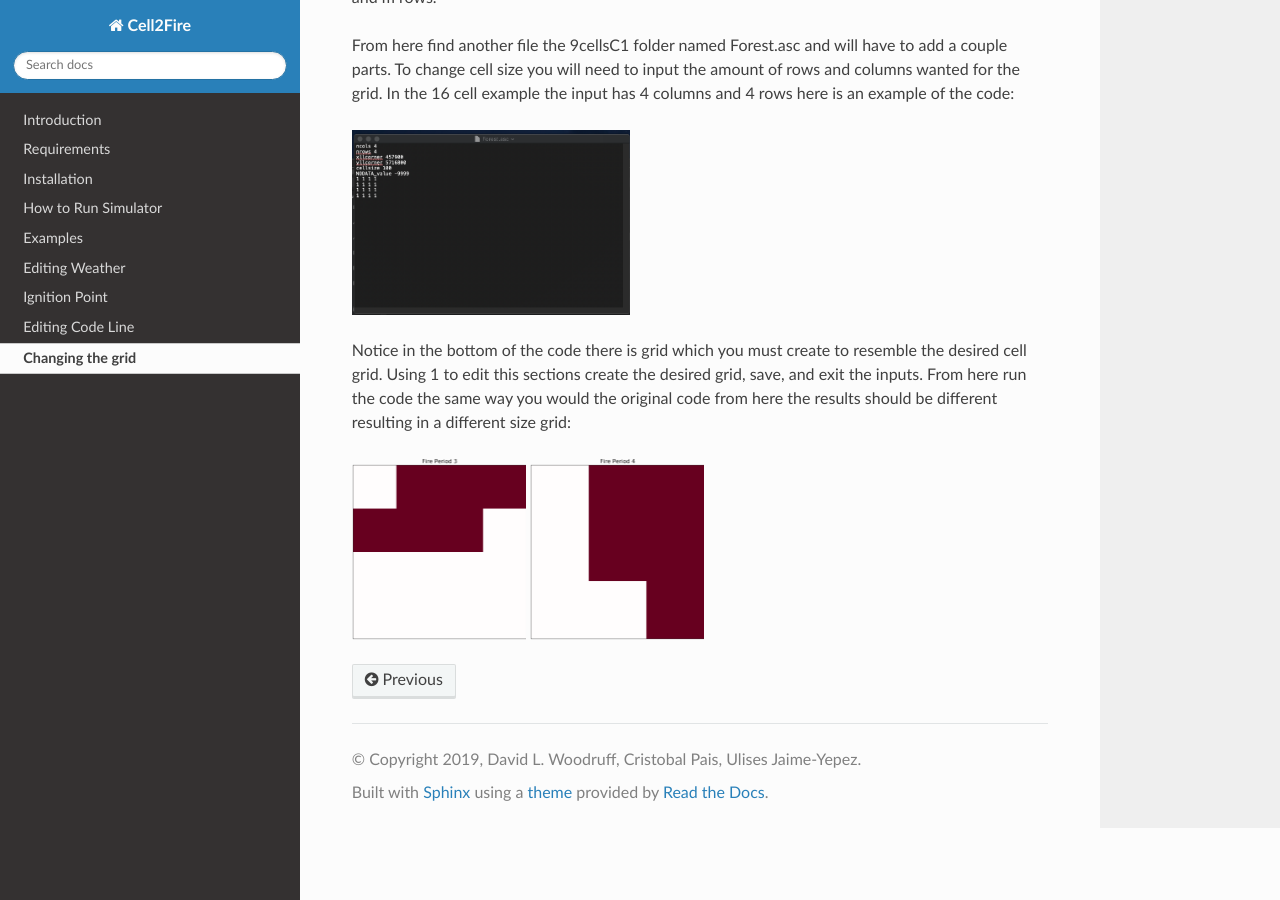
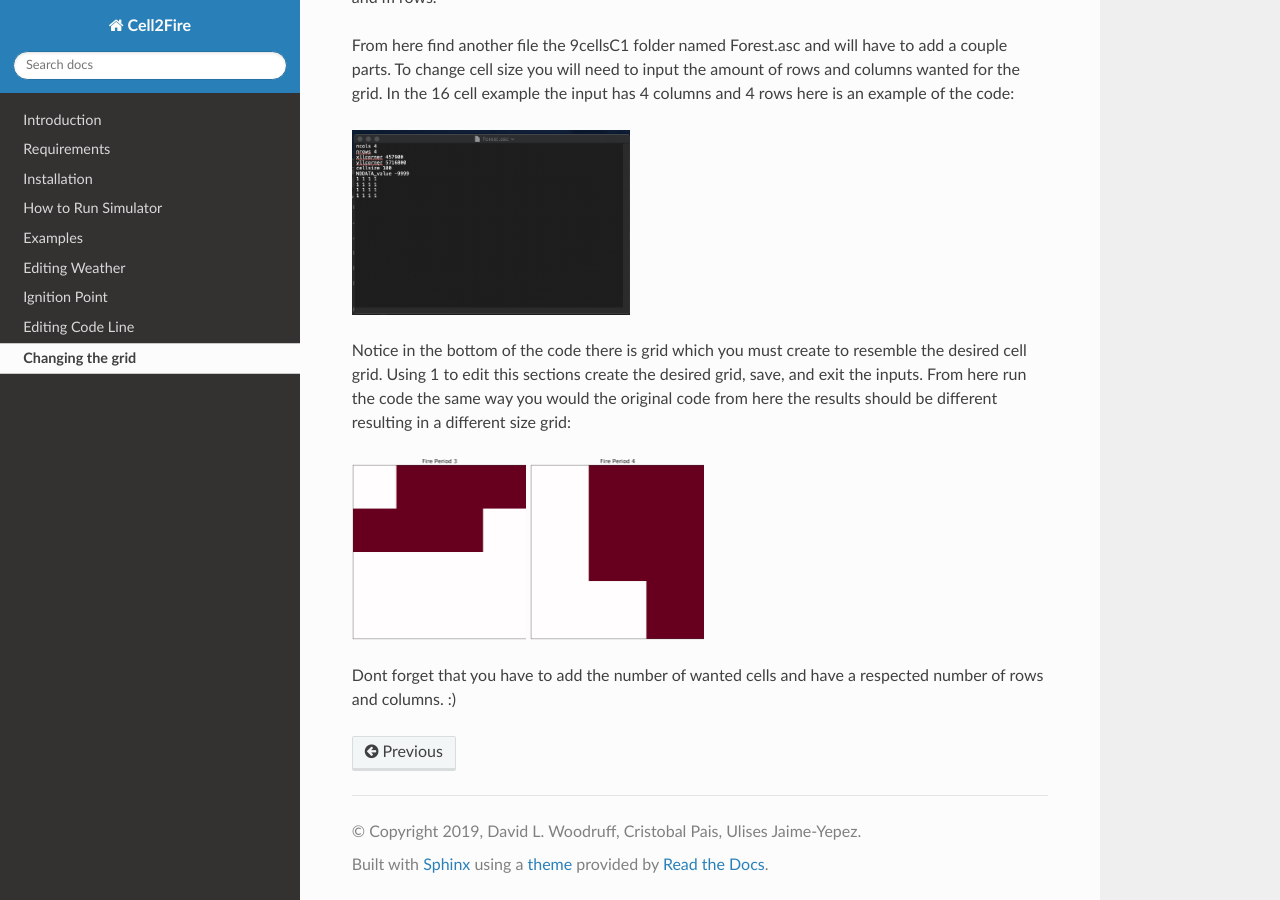
Before and after one commit to cell2fire/Cell2Fire, a Sphinx documentation site: the page built from docsrc/source/rstfiles/Cellsize.rst, in a window 1280 px wide and 900 px high, scrolled down 680 px. Built offline with Sphinx 7.4.7 and the Read the Docs theme 2.0.0, drawn with Linux system fonts in a browser that asks for light colours.

Commit message:
Final grammar changes

```diff
--- a/docsrc/source/rstfiles/Cellsize.rst
+++ b/docsrc/source/rstfiles/Cellsize.rst
@@ -32,3 +32,5 @@ From here run the code the same way you would the original code from here the re
   :width: 25%
 .. image:: /image/16cell2.png
   :width: 25%
+
+Dont forget that you have to add the number of wanted cells and have a respected number of rows and columns. :)
```
